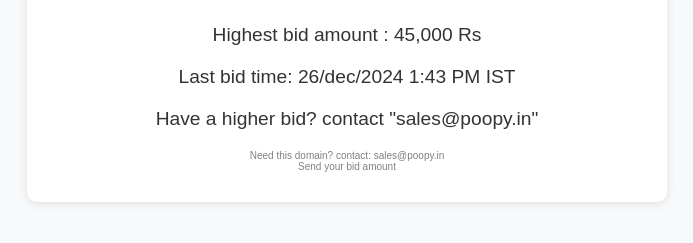
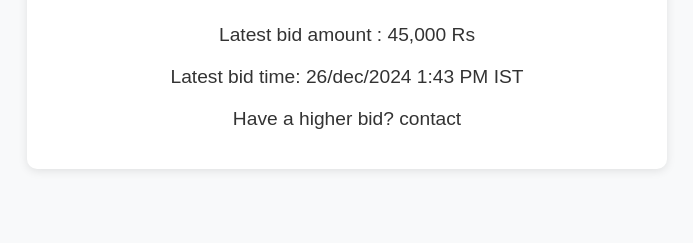
Before and after one commit to test-user571/coming-soon-1, a plain HTML site: page index.html in a window 1280 px wide. Shown: the part 153-396 px from the top of the page, without its empty margins (293-986 px from the left). Drawn offline with Linux system fonts and the light colour scheme.

Commit message:
Update index.html

```diff
--- a/index.html
+++ b/index.html
@@ -33,12 +33,14 @@
 <body>
   <div class="container">
     <h1> Domain for Sale  </h1>
-    <p> Highest bid amount : 45,000 Rs <br>
-    <p> Last bid time: 26/dec/2024 1:43 PM IST <br>
-    <p> Have a higher bid? contact "sales@poopy.in" <br>
+    <p> Latest bid amount : 45,000 Rs <br>
+    <p> Latest bid time: 26/dec/2024 1:43 PM IST <br>
+    <p> Have a higher bid? contact <a href="mailto:sales@poopy.in"></a>
+ <br>
     </p>
-    <p style="font-size: 10px; color: grey;">Need this domain? contact: sales@poopy.in <br>
-       Send your bid amount</p>
+    <!--<p> style="font-size: 10px; color: grey;">Need this domain? contact: sales@poopy.in <br>
+       Send your bid amount</p> -->
+    <!-- This is a comment -->
   </div>
 </body>
 </html>
```
